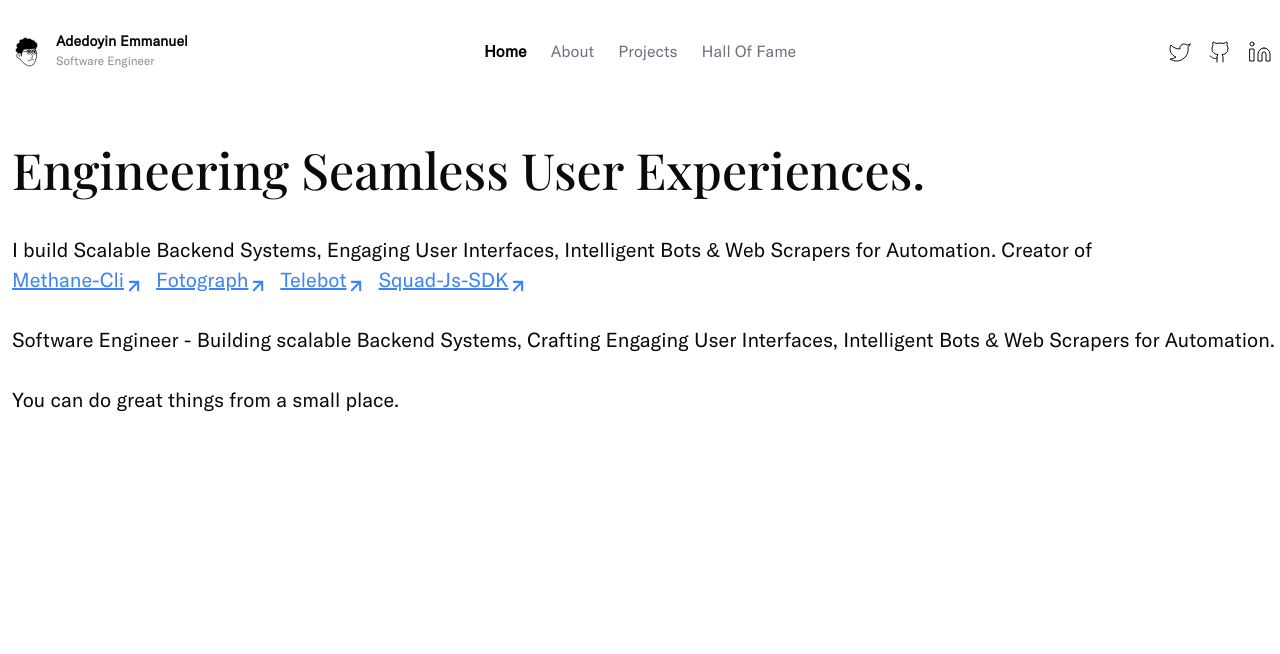
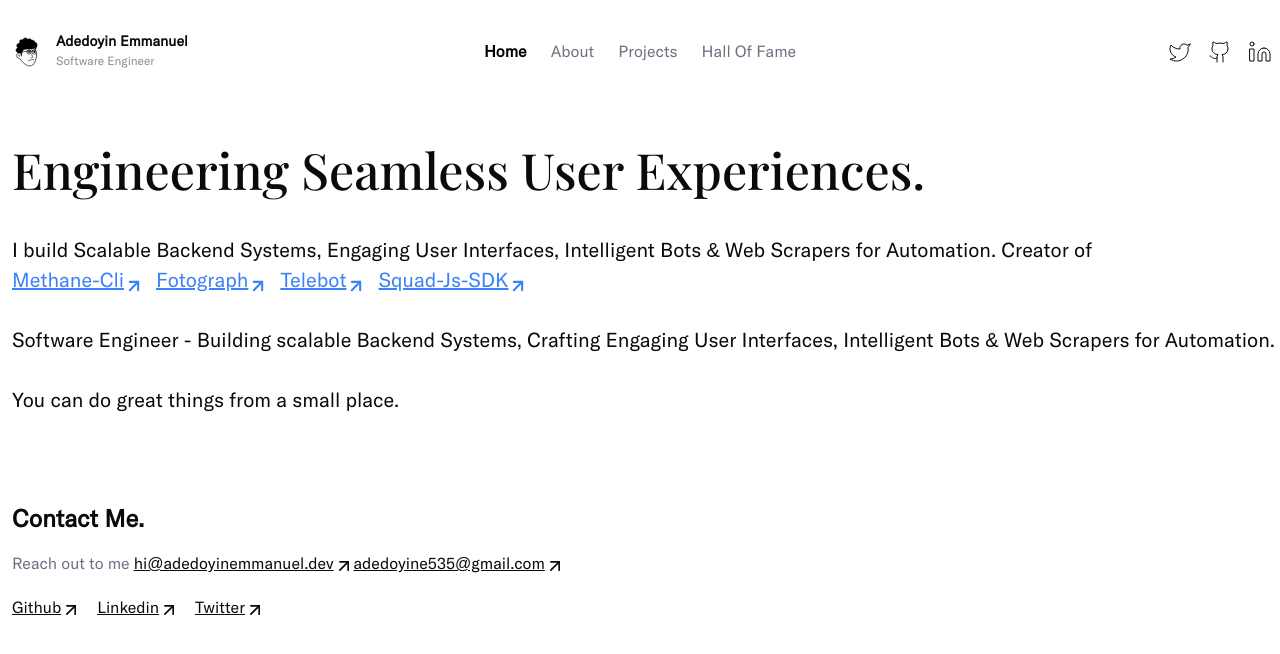
Before and after one commit to Adedoyin-Emmanuel/adedoyinemmanuel.dev, a Next.js app: page / in a window 1280 px wide. Shown: the top 654 px of the page. Built offline with nearby package versions, Linux system fonts and the light colour scheme.

Commit message:
feat: finished home page

```diff
--- a/app/components/footer/index.tsx
+++ b/app/components/footer/index.tsx
@@ -1,18 +1,52 @@
+import Link from "next/link";
+import { ArrowUpRight } from "lucide-react";
 
-"use client"
-import React from "react";
+const Footer = () => {
+  return (
+    <div className="w-full">
+      <h1 className="text-2xl font-bold">Contact Me.</h1>
+      <p className="flex gap-1 my-4 flex-wrap">
+        <span className="text-gray-500">Reach out to me</span>{" "}
+        <span className="flex flex-wrap">
+          <Link
+            href={"mailto:hi@adedoyinemmanuel.dev"}
+            className="underline flex items-end"
+          >
+            hi@adedoyinemmanuel.dev <ArrowUpRight className="h-5 w-5" />
+          </Link>{" "}
+          <Link
+            href={"mailto:hi@adedoyine535@gmail.com"}
+            className="underline flex items-end"
+          >
+            adedoyine535@gmail.com <ArrowUpRight className="h-5 w-5" />
+          </Link>
+        </span>
+      </p>
 
-interface FooterProps {
+      <div className="flex items-center gap-4 my-5">
+        <Link
+          href={"https://github.com/adedoyin-emmanuel"}
+          className="underline flex items-end"
+        >
+          Github <ArrowUpRight className="h-5 w-5" />
+        </Link>
 
-}
+        <Link
+          href={"https://linkedin.com/in/adedoyin-emmanuel"}
+          className="underline flex items-end"
+        >
+          Linkedin <ArrowUpRight className="h-5 w-5" />
+        </Link>
 
-const Footer = ()=> {
-
-    return (
-        <div>
-            <h1>Footer works!</h1>
-        </div>
-    );
-}
+        <Link
+          href={"https://twitter.com/Emmysoft_Tm"}
+          className="underline flex items-end"
+        >
+          Twitter <ArrowUpRight className="h-5 w-5" />
+        </Link>
+      </div>
+    </div>
+  );
+};
 
 export default Footer;
--- a/app/layout.tsx
+++ b/app/layout.tsx
@@ -2,6 +2,7 @@ import type { Metadata } from "next";
 import localFont from "next/font/local";
 import "./globals.css";
 import Navbar from "@/app/components/navbar";
+import Footer from "@/app/components/footer";
 import { cn } from "@/lib/utils";
 
 const gtAmericaRegular = localFont({
@@ -27,7 +28,14 @@ export default function RootLayout({
         )}
       >
         <Navbar />
-        <div className="w-full mx-3">{children}</div>
+        <div className="w-full mx-3">
+          {children}
+
+          <br />
+          <br />
+          <br />
+          <Footer />
+        </div>
       </body>
     </html>
   );
```
